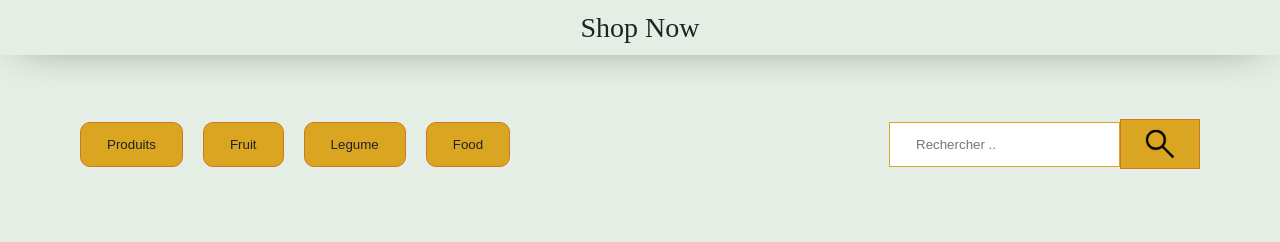
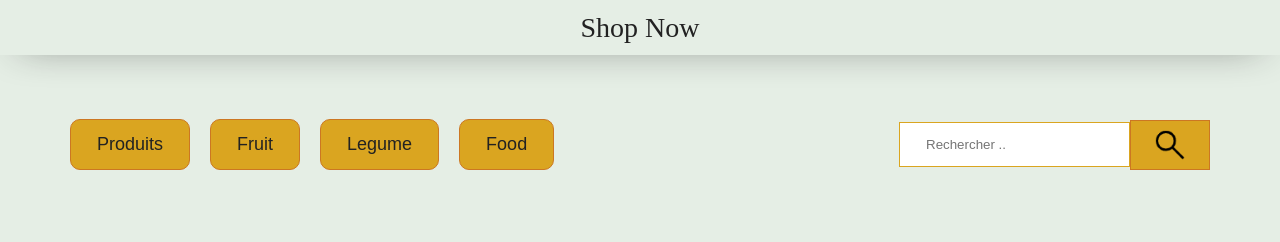
Before and after one commit to frantzgithub/First-project, a plain HTML site: page index.html in a window 1280 px wide. Shown: the top 242 px of the page. Drawn offline with Linux system fonts and the light colour scheme; a web font is replaced by a local one.

Commit message:
add font-size in globalStyle.css more precisely in button

```diff
--- a/src/style/globalStyle.css
+++ b/src/style/globalStyle.css
@@ -16,7 +16,7 @@
 body{
   background-color: var(--background);
   color: var(--text-principal);
-  padding: 0 80px;
+  padding: 0 70px;
 }
 .header__container{
   background-color: var(--background);
@@ -44,6 +44,7 @@ button, .search__button{
   outline: none;
   cursor: pointer;
   transition: 0.5s ease-in-out;
+  font-size: 18px;
 }
 button:hover, .search__button:hover{
   background-color: var(--btn-hov);
```
